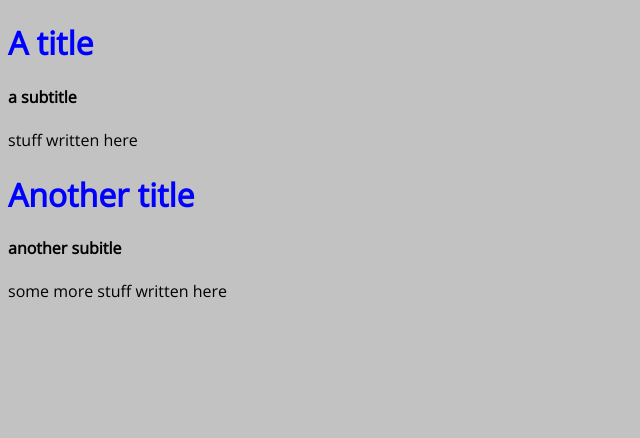
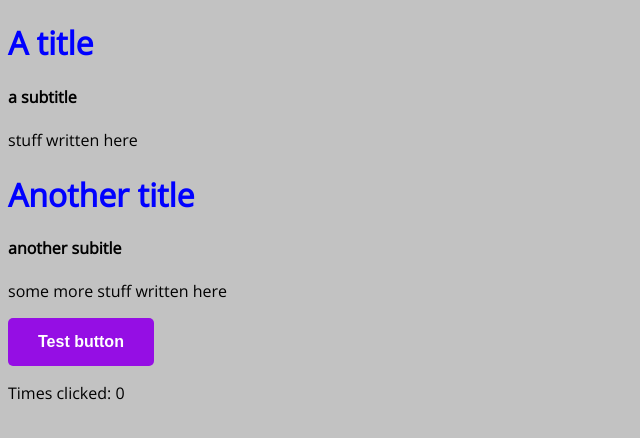
Before and after one commit to dlopeiro/react-nextjs-study, a Next.js app: page / in a window 1280 px wide. Shown: the top 438 px of the page, without its empty margins (0-640 px from the left). Built offline with nearby package versions, Linux system fonts and the light colour scheme.

Commit message:
useState created

```diff
--- a/pages/index.jsx
+++ b/pages/index.jsx
@@ -1,9 +1,18 @@
+import { useState } from 'react'
 import Head from 'next/head'
 
 import Title from "../src/components/title/title" // we import things like this when the function is being exported as default inside the file
 import Subtitle from "../src/components/subtitle/subtitle" // other than that we have to import them between }{
+import Button from '../src/components/button/button'
 
 function HomePage () {
+    const [click, setClick] = useState(0)
+
+    const handleClick = () => {
+        console.log("handle click")
+        setClick(click + 1)
+    }
+
     return (
         <>
             <Head>
@@ -16,6 +25,8 @@
                 <Title>Another title</Title>
                 <Subtitle text="another subitle" />
                 <p>some more stuff written here</p>
+                <Button onClick={ handleClick }>Test button</Button>
+                <p>Times clicked: { click }</p>
             </div>
         </>
     )
--- /dev/null
+++ b/src/components/button/button.jsx
@@ -0,0 +1,11 @@
+import styles from './button.module.css'
+
+function Button ({ children, onClick }) {
+    return (
+        <button className={styles.button} onClick={ onClick }>
+            { children }
+        </button>
+    )
+}
+
+export default Button
--- /dev/null
+++ b/src/components/button/button.module.css
@@ -0,0 +1,16 @@
+.button  {
+    background-color: #950ee4;
+    border: none;
+    color: white;
+    font-size: 16px;
+    font-weight: bold;
+    padding: 15px 30px;
+    border-radius: 5px;
+    cursor: pointer;
+
+    transition: all 0.5s
+}
+
+.button:hover{
+    background-color: #b032f8;
+}
```
